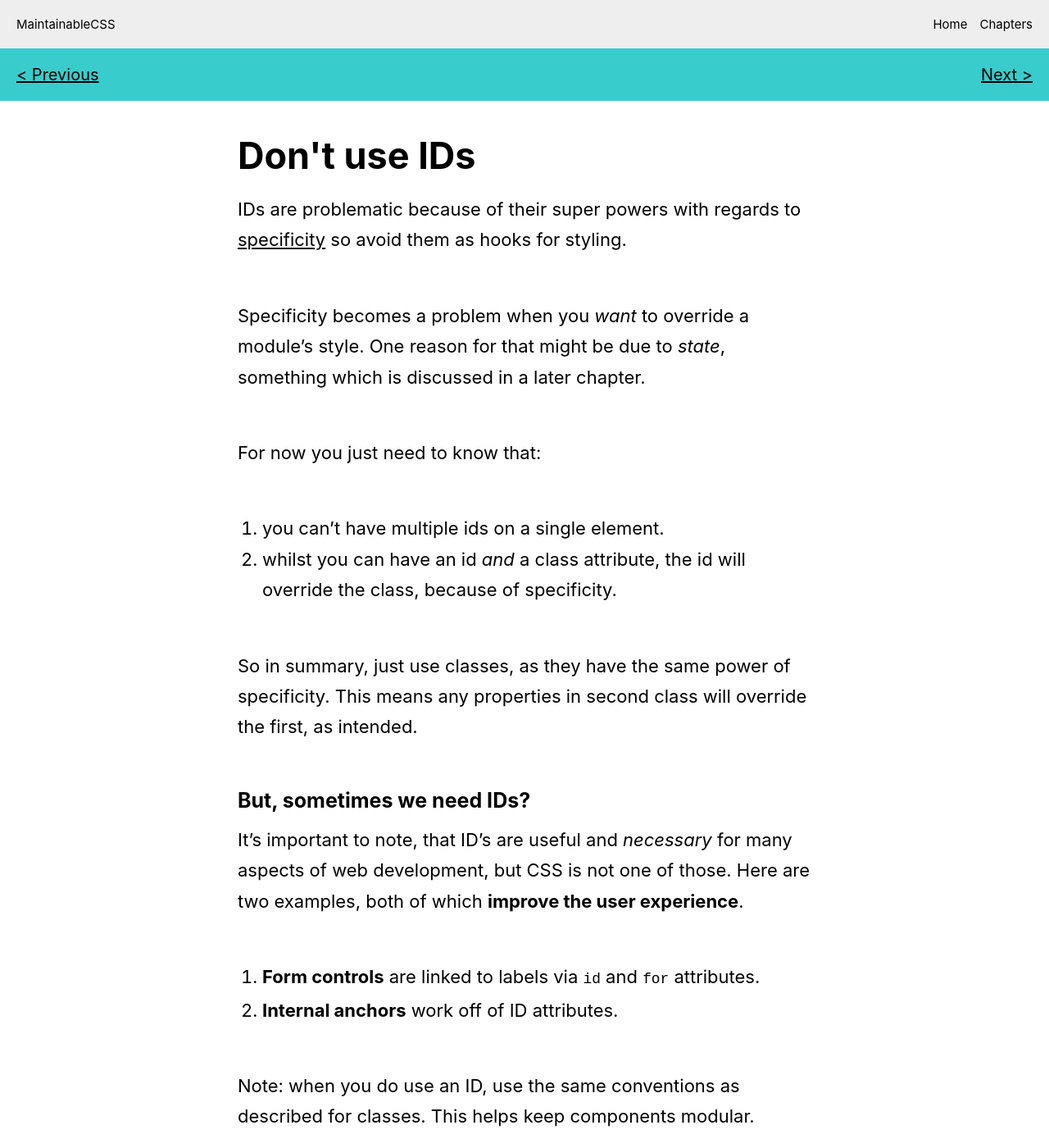
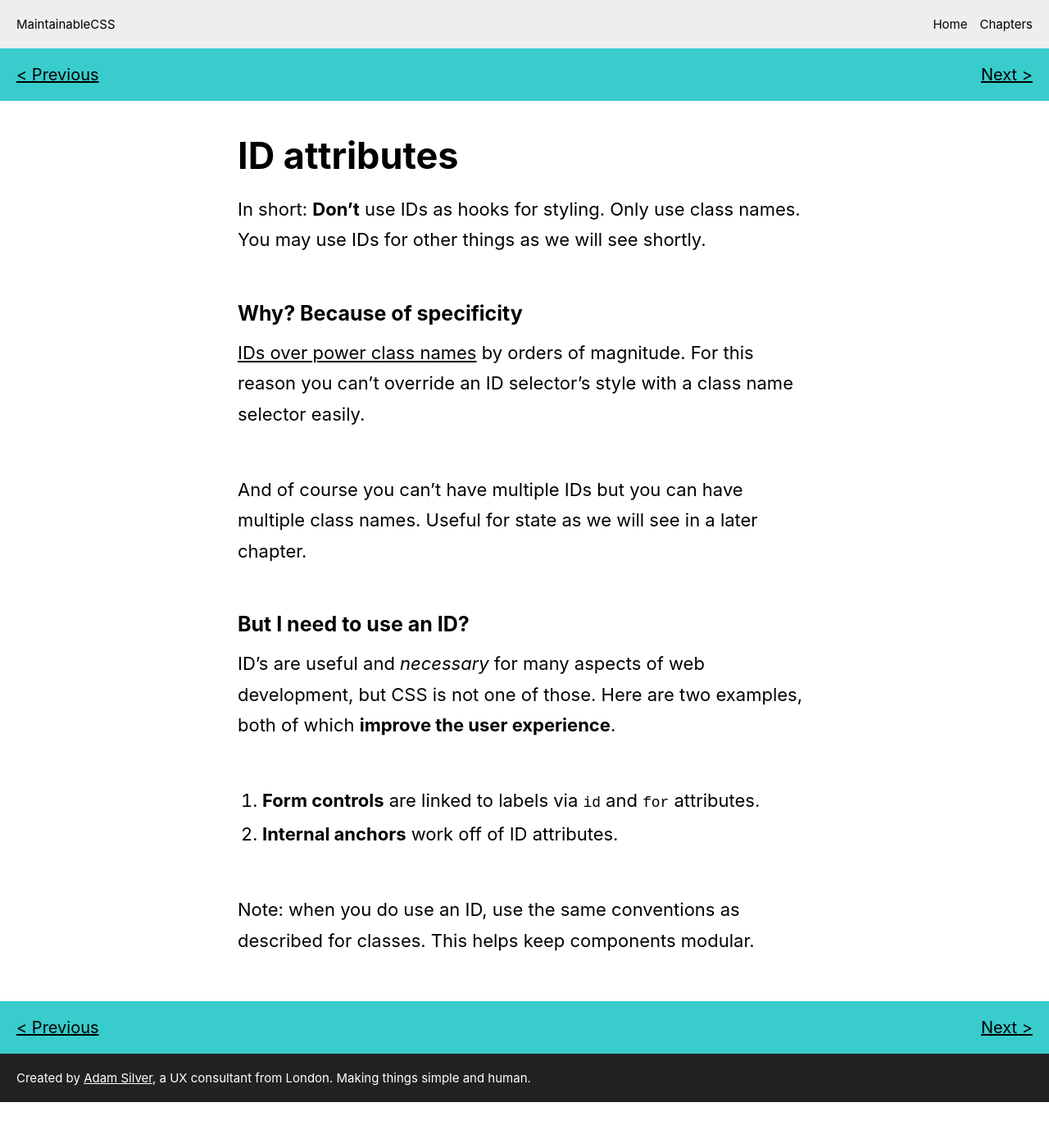
Before and after one commit to adamsilver/maintainablecss.com-jekyll, a Jekyll site: the page built from _chapters/04-ids.md, in a window 1280 px wide and 1400 px high. Shown: the whole window at 82% size. Built offline with Jekyll 4.4.1, drawn with Linux system fonts in a browser that asks for light colours.

```diff
--- a/_chapters/04-ids.md
+++ b/_chapters/04-ids.md
@@ -1,24 +1,21 @@
 ---
 layout: chapter
-title: Don't use IDs
+title: ID attributes
 section: Background
 permalink: /chapters/ids/
 ---
 
-IDs are problematic because of their super powers with regards to [specificity](http://www.w3.org/TR/css3-selectors/#specificity) so avoid them as hooks for styling.
+In short: **Don't** use IDs as hooks for styling. Only use class names. You may use IDs for other things as we will see shortly.
 
-Specificity becomes a problem when you *want* to override a module's style. One reason for that might be due to *state*, something which is discussed in a later chapter.
+## Why? Because of specificity
 
-For now you just need to know that:
+[IDs over power class names](http://www.w3.org/TR/css3-selectors/#specificity) by orders of magnitude. For this reason you can't override an ID selector's style with a class name selector easily.
 
-1. you can't have multiple ids on a single element.
-2. whilst you can have an id *and* a class attribute, the id will override the class, because of specificity.
+And of course you can't have multiple IDs but you can have multiple class names. Useful for state as we will see in a later chapter.
 
-So in summary, just use classes, as they have the same power of specificity. This means any properties in second class will override the first, as intended.
+## But I need to use an ID?
 
-## But, sometimes we need IDs?
-
-It's important to note, that ID's are useful and *necessary* for many aspects of web development, but CSS is not one of those. Here are two examples, both of which **improve the user experience**.
+ID's are useful and *necessary* for many aspects of web development, but CSS is not one of those. Here are two examples, both of which **improve the user experience**.
 
 1. **Form controls** are linked to labels via `id` and `for` attributes.
 2. **Internal anchors** work off of ID attributes.
```
Also changed, not shown: _chapters/02-semantics.md (+22 -6 lines).
